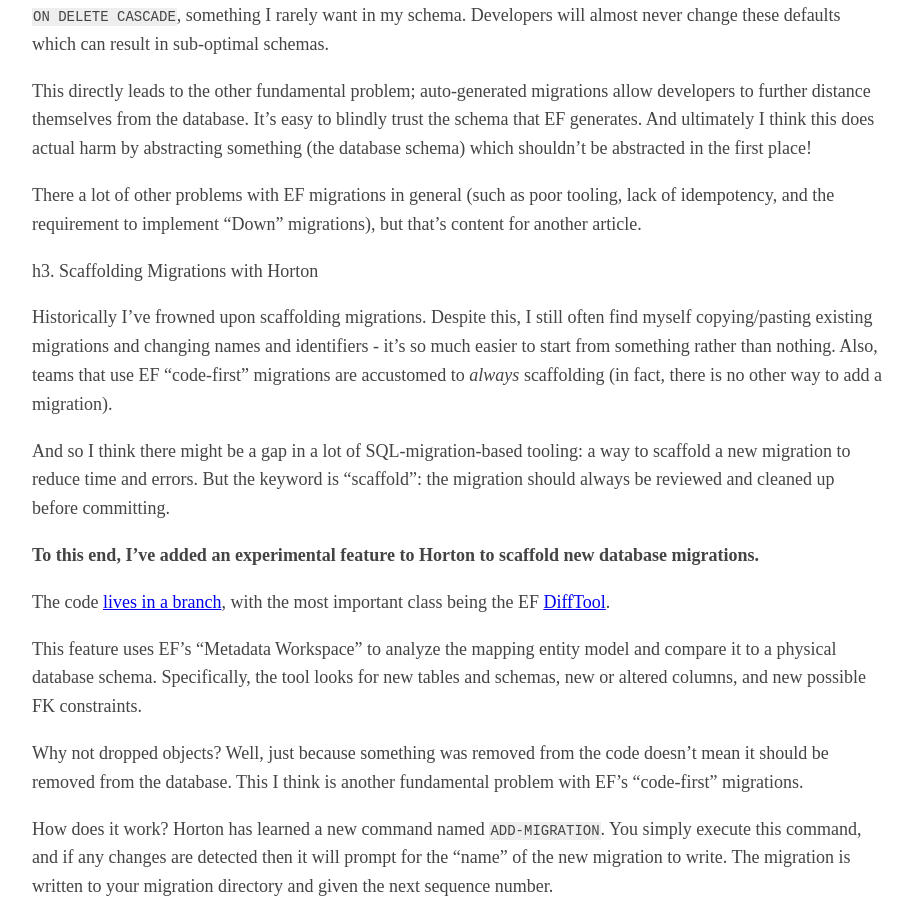
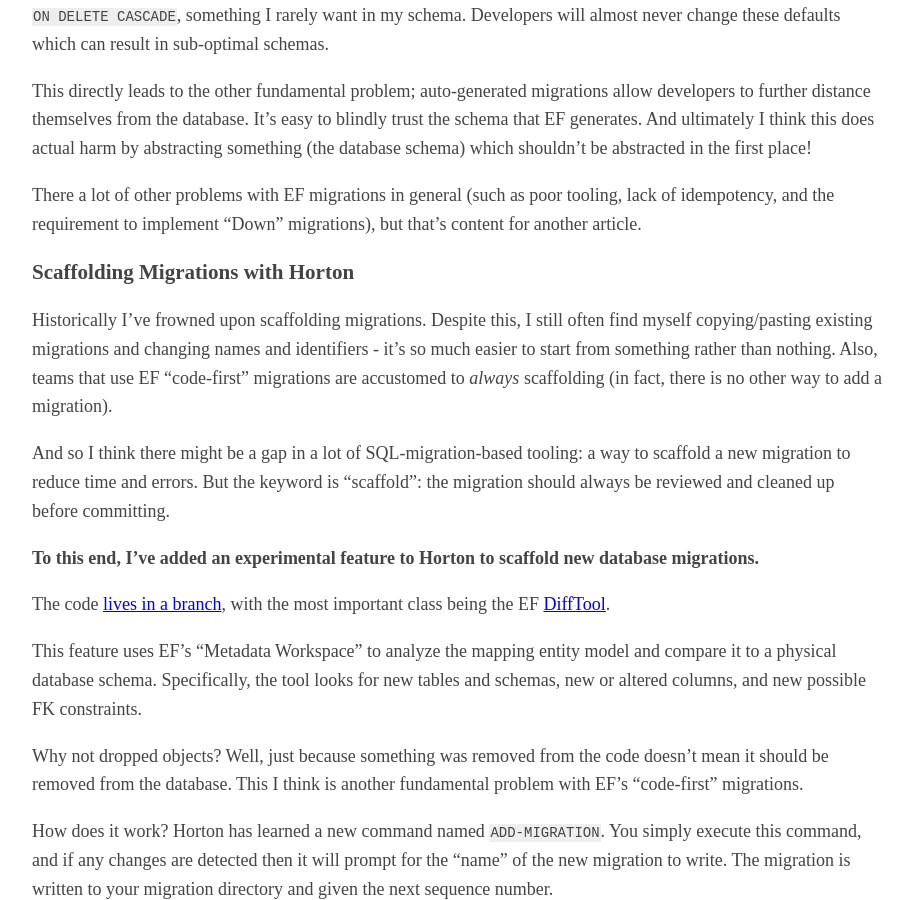
Before and after one commit to jdaigle/jdaigle.github.io, a Jekyll site: the page built from _posts/2016-09-12-code-first-migrations-with-horton.md, in a window 1280 px wide and 900 px high, scrolled down 619 px. Shown: the whole window, without its empty margins (183-1095 px from the left). Built offline with Jekyll 4.4.1, drawn with Linux system fonts in a browser that asks for light colours; comment, search, counter and statistics services are not loaded.

Commit message:
Fixing header

```diff
--- a/_posts/2016-09-12-code-first-migrations-with-horton.md
+++ b/_posts/2016-09-12-code-first-migrations-with-horton.md
@@ -16,7 +16,7 @@
 
 There a lot of other problems with EF migrations in general (such as poor tooling, lack of idempotency, and the requirement to implement "Down" migrations), but that's content for another article.
 
-h3. Scaffolding Migrations with Horton
+### Scaffolding Migrations with Horton
 
 Historically I've frowned upon scaffolding migrations. Despite this, I still often find myself copying/pasting existing migrations and changing names and identifiers - it's so much easier to start from something rather than nothing. Also, teams that use EF "code-first" migrations are accustomed to *always* scaffolding (in fact, there is no other way to add a migration).
 
```
